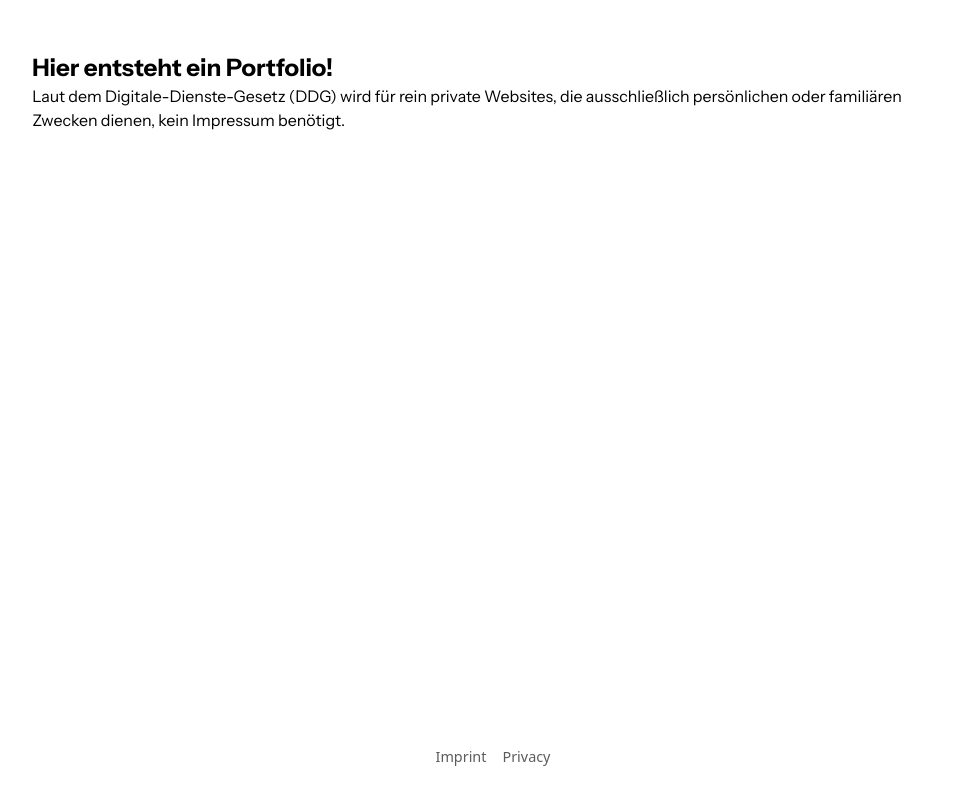
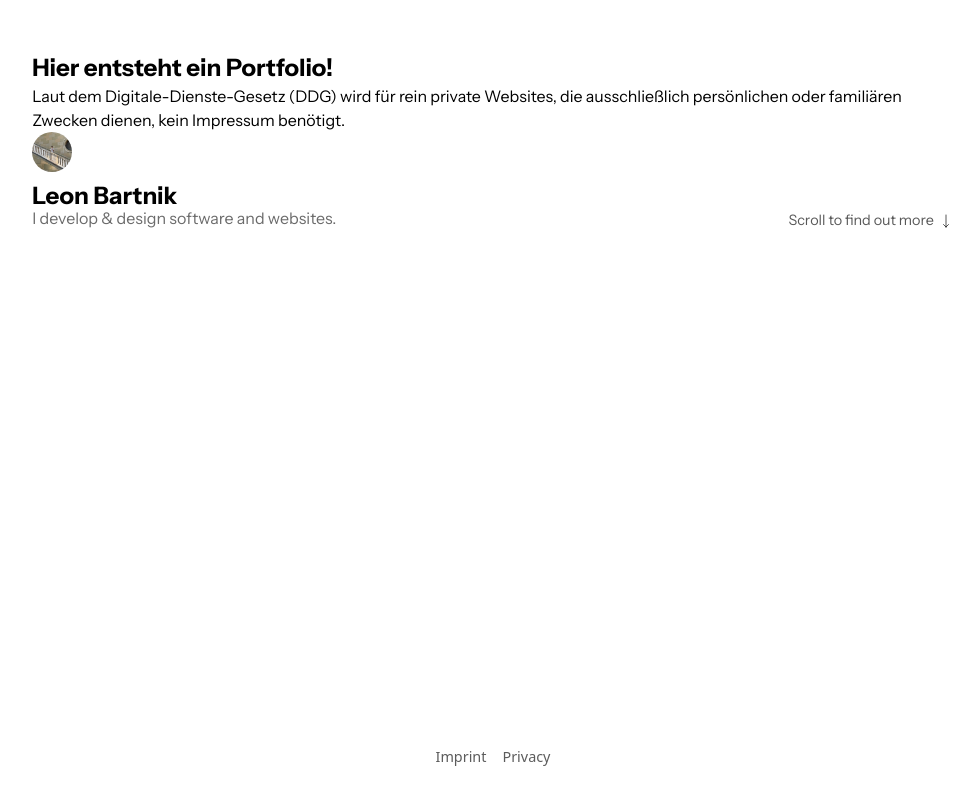
Before and after one commit to L50N/Portfolio, a SvelteKit app: page / in a window 1280 px wide. Shown: the whole page, without its empty margins (147-1126 px from the left). Built offline with nearby package versions, Linux system fonts and the light colour scheme.

Commit message:
+ Added an error page

```diff
--- a/src/lib/components/Footer.svelte
+++ b/src/lib/components/Footer.svelte
@@ -1,4 +1,4 @@
-<div class="mt-auto w-full flex justify-center py-8">
+<div class="mt-auto w-full flex justify-center py-8 select-none">
 	<div class="h-full">
   <ul class="list-none flex flex-row space-x-4 font-light text-[0.9rem] text-[#5c5c5c] font-medium">
    <li class="hover:text-[#404040] transition-color delay-100 ease-in-out">
--- a/src/lib/components/Hero.svelte
+++ b/src/lib/components/Hero.svelte
@@ -0,0 +1,17 @@
+<div class="grid grid-cols-2 w-full space-x-12">
+	<div id="right" class="flex items-start flex-col justify-end">
+		<img class="select-none h-10 w-10 object-cover rounded-full" src="/Profile.png" alt="">
+		<div class="py-2 leading-3">
+			<h1 class="text-2xl">Leon Bartnik</h1>
+			<p class="font-light text-[#6B6B6B]">I develop & design software and websites.</p>
+		</div>
+	</div>
+	<div id="left" class="flex items-end flex-col justify-end">
+		<div class="flex flex-row items-center space-x-1">
+			<p class="font-light text-[#585858] text-[0.9rem]">Scroll to find out more</p>
+			<svg xmlns="http://www.w3.org/2000/svg" fill="none" viewBox="0 0 24 24" stroke-width="1" stroke="currentColor" class="size-4 select-none">
+				<path stroke-linecap="round" stroke-linejoin="round" d="M15.75 17.25 12 21m0 0-3.75-3.75M12 21V3" />
+			</svg>
+		</div>
+	</div>
+</div>
--- a/src/routes/+error.svelte
+++ b/src/routes/+error.svelte
@@ -0,0 +1,33 @@
+<script>
+	import { page } from '$app/stores';
+</script>
+
+<div
+	class="space-y-4 min-h-[50.25rem] sm:min-h-[56rem] h-hero-calc hero:max-h-[32rem] hero:mt-24 mt-[1.875rem] 3xl:mt-0 pb-[3.75rem] flex flex-col justify-center w-full">
+	<div class="space-y-4">
+		<div>
+			<a href="/" class="inline-block">
+				<button class="flex justify-center items-center h-10 w-10 bg-red-500 rounded-full bg-[#E8E8E8]">
+					<svg xmlns="http://www.w3.org/2000/svg" fill="none" viewBox="0 0 24 24" stroke-width="2" stroke="#545454" class="size-5">
+						<path stroke-linecap="round" stroke-linejoin="round" d="M9 15 3 9m0 0 6-6M3 9h12a6 6 0 0 1 0 12h-3" />
+					</svg>
+				</button>
+			</a>
+		</div>
+		<div class="space-y-2 lg:w-[42rem]">
+			<h1 class="text-[1.3925rem] leading-7 xs:leading-none xs:text-2xl lg:text-[1.75rem]">{$page.status}
+				{$page.error.message} ─ We were unable to access this page on our server at the current time.
+			</h1>
+			<p class="text-[#7A7A7A] font-light leading-[1.1725rem] lg:leading-5 text-[0.885rem] lg:text-[0.925rem]">
+				Oops, something went wrong. The page may have been moved, has an error or has been removed. We are very sorry about that.
+			</p>
+		</div>
+	</div>
+	<div class="select-none space-y-8 w-full">
+		<div
+			class="mt-4 relative w-full h-[52.25vw] sm:h-[15.75rem] lg:h-[18.25rem] xl:h-[22.25rem] 2xl:h-[24rem] transition-all delay-100 ease-in-out">
+			<img src="/IMG_0252.JPEG"
+					 class="grayscale w-full h-full rounded-xl lg:rounded-2xl 2xl:rounded-[1.25rem] object-cover" alt="">
+		</div>
+	</div>
+</div>
--- a/src/routes/+page.svelte
+++ b/src/routes/+page.svelte
@@ -1,2 +1,10 @@
+<script>
+	import Hero from "$lib/components/Hero.svelte";
+</script>
+
 <h1 class="text-2xl">Hier entsteht ein Portfolio!</h1>
 <p class="font-light">Laut dem Digitale-Dienste-Gesetz (DDG) wird für rein private Websites, die ausschließlich persönlichen oder familiären Zwecken dienen, kein Impressum benötigt.</p>
+
+<div>
+	<Hero />
+</div>
```
Also changed, not shown: static/IMG_0252.JPEG (added).
